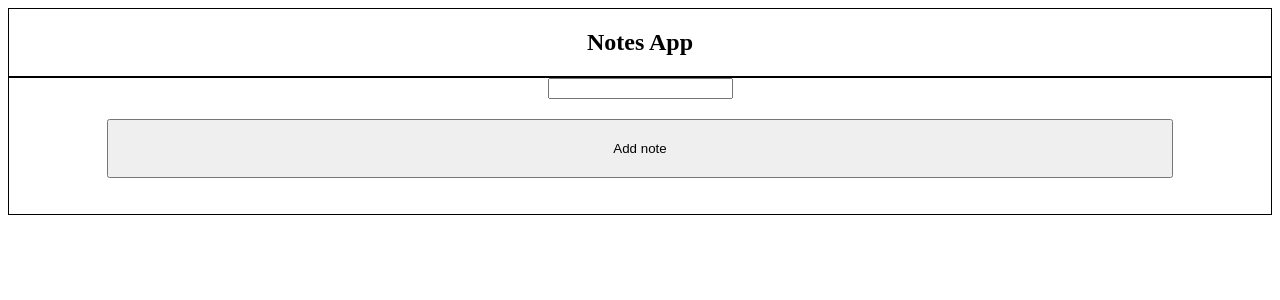
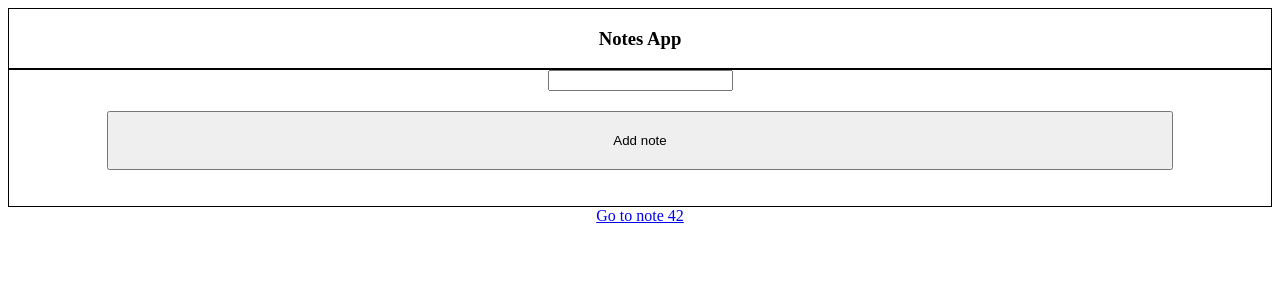
Before and after one commit to Thomas-Smith0176/notes-app, a React (Vite) app: page / in a window 1280 px wide. Shown: the top 300 px of the page. Built offline with nearby package versions, Linux system fonts and the light colour scheme.

Commit message:
adds routing between home page and notes page

```diff
--- a/package.json
+++ b/package.json
@@ -11,7 +11,8 @@
   },
   "dependencies": {
     "react": "^18.2.0",
-    "react-dom": "^18.2.0"
+    "react-dom": "^18.2.0",
+    "react-router-dom": "^6.22.3"
   },
   "devDependencies": {
     "@types/react": "^18.2.56",
--- a/src/App.tsx
+++ b/src/App.tsx
@@ -1,13 +1,16 @@
+import { Route, Routes } from 'react-router-dom'
 import './App.css'
-import Header from './components/Header'
-import NotesList from './components/NotesList'
+import Home from './components/Home'
+import NotePage from './components/NotePage'
 
 function App() {
 
   return (
     <main>
-      <Header/>
-      <NotesList/>
+      <Routes>
+        <Route path="/" element={<Home />}/>
+        <Route path="notes/:noteId" element={<NotePage />} />
+      </Routes>
     </main>
   )
 }
--- /dev/null
+++ b/src/components/Home.tsx
@@ -0,0 +1,15 @@
+import { Link } from "react-router-dom";
+import Header from "./Header";
+import NotesList from "./NotesList";
+
+function Home() {
+    return (
+        <section>
+            <Header/>
+            <NotesList/>
+            <Link to="/notes/42">Go to note 42</Link>
+        </section>
+    )
+}
+
+export default Home;
--- a/src/components/NotePage.tsx
+++ b/src/components/NotePage.tsx
@@ -1,5 +1,15 @@
+import { useParams } from "react-router-dom";
+
+interface Params {
+    noteId: string
+}
+
 function NotePage() {
-
+    const {noteId} = useParams<Params>();
+    console.log(noteId)
+    return (
+        <h1>{noteId}</h1>
+    )
 }
 
 export default NotePage;
--- a/src/main.tsx
+++ b/src/main.tsx
@@ -1,6 +1,9 @@
 import ReactDOM from 'react-dom/client'
 import App from './App.tsx'
+import { BrowserRouter } from 'react-router-dom'
 
 ReactDOM.createRoot(document.getElementById('root')!).render(
-    <App />
+    <BrowserRouter>
+        <App />
+    </BrowserRouter>
 )
```
Also changed, not shown: 1 other file (tests, documents, lock files or other folders).
